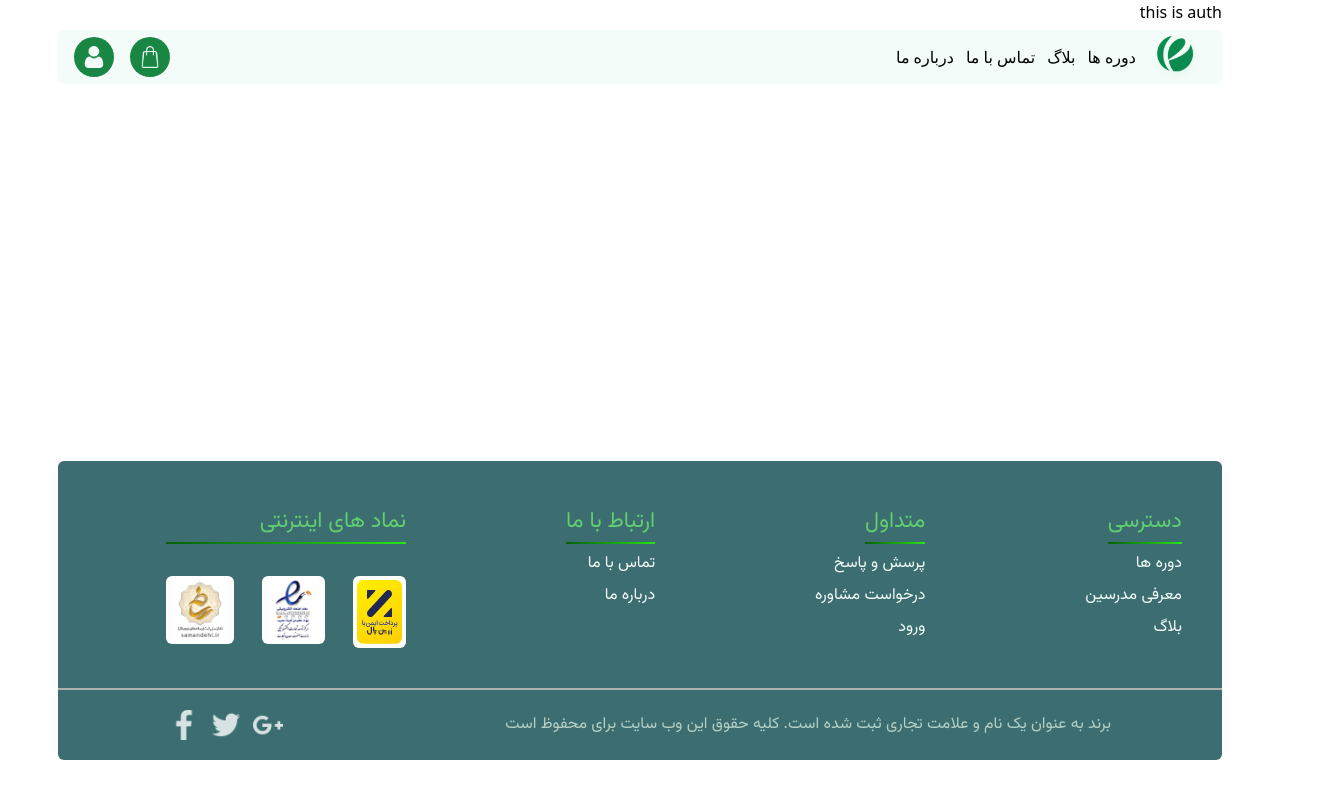
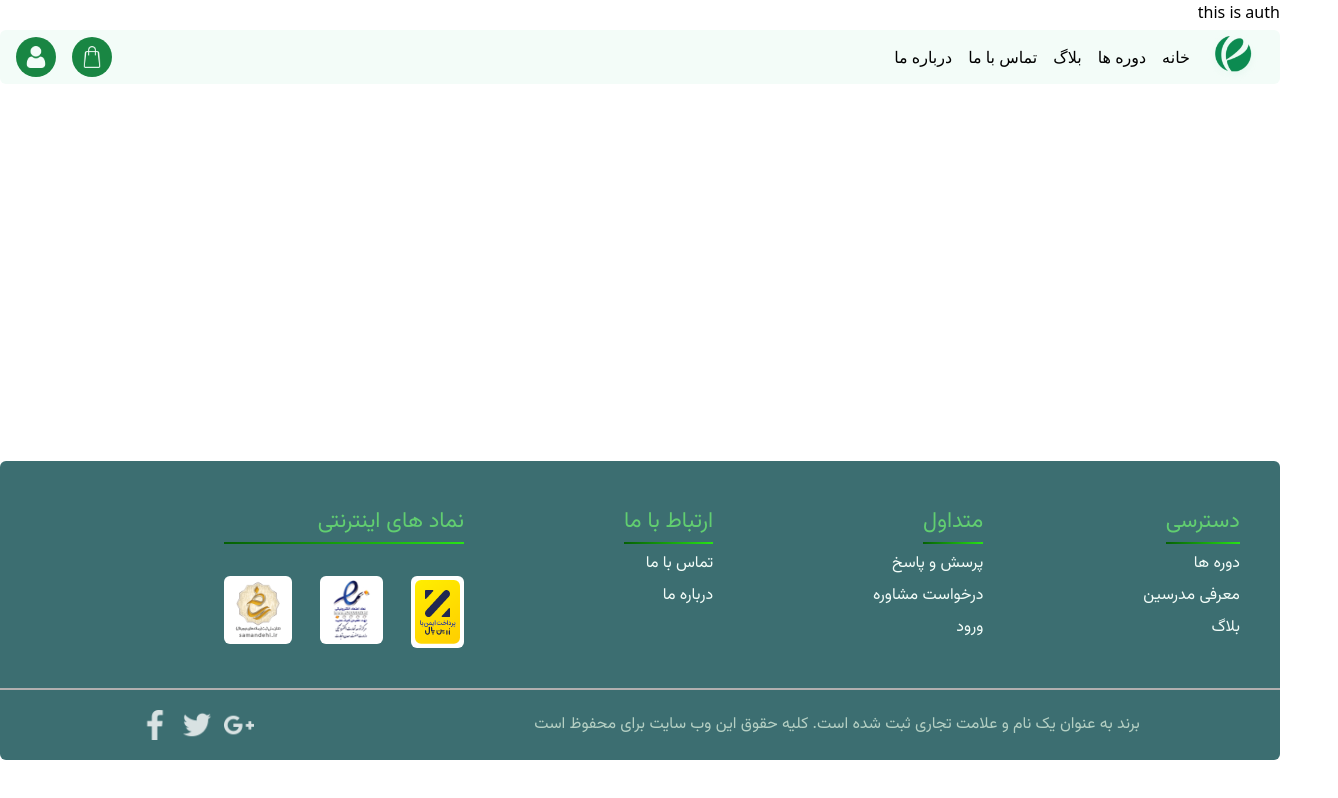
Before and after one commit to MJavadDe/e-commerc-, a Next.js app: page /auth in a window 1280 px wide. Shown: the whole page, 1338 px wide, since content can reach past the window. Built offline with nearby package versions, Linux system fonts and the light colour scheme.

Commit message:
update_navbar_w_full

```diff
--- a/Components/footer&components/Footer.jsx
+++ b/Components/footer&components/Footer.jsx
@@ -4,7 +4,7 @@ import FooterTop from './components/FooterTop';
 
 const Footer = () => {
     return (
-        <div className='bottom-[40px] rounded-md flex flex-col md:flex-wrap text-[#F2FCF8] absolute font-vazir bg-[#3C6E71] w-[90.92%]'>
+        <div className='bottom-[40px] rounded-md flex flex-col md:flex-wrap text-[#F2FCF8] absolute font-vazir bg-[#3C6E71] w-full'>
            <FooterTop/>
 
             <FooterBottom/>
--- a/Components/navbar/Navbar.jsx
+++ b/Components/navbar/Navbar.jsx
@@ -7,11 +7,12 @@ import "public/logo.png";
 
 const Navbar = () => {
   return (
-    <div className="bg-[#F3FCF8] top-[30px] absolute grid grid-flow-col justify-between px-4 w-[90.92%] rounded-md">
-      <div className="grid grid-flow-col gap-3 items-center">
-        <Link href="/courses">
+    <div className="bg-[#F3FCF8] top-[30px] absolute flex justify-between px-4 w-full rounded-md">
+      <div className="grid grid-flow-col gap-4 items-center">
+        <Link href="/">
           <Button children={<img src="logo.png"></img>} />
         </Link>
+        <Link href="/">خانه</Link>
         <Link href="/courses">دوره ها</Link>
         <Link href="/blog">بلاگ</Link>
         <Link href="/connect">تماس با ما</Link>
```
